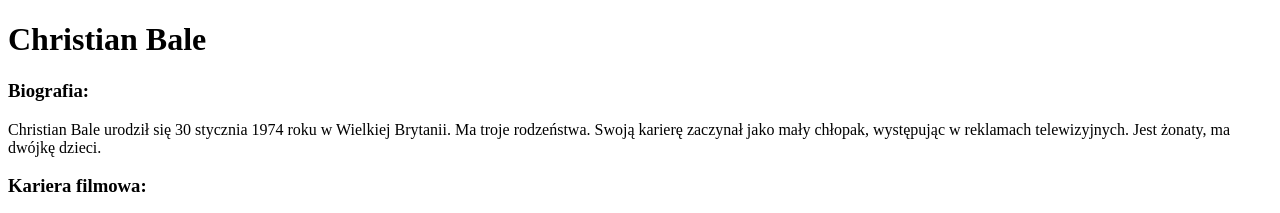
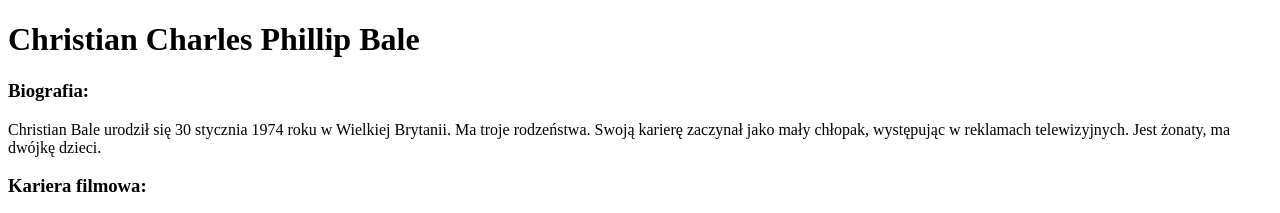
Before and after one commit to AgaT83/nauka-gita-2, a plain HTML site: page index.html in a window 1280 px wide. Shown: the top 213 px of the page. Drawn offline with Linux system fonts and the light colour scheme.

Commit message:
Change tag h1

```diff
--- a/index.html
+++ b/index.html
@@ -6,7 +6,7 @@
     </head>
 
     <body>
-        <h1>Christian Bale</h1>
+        <h1>Christian Charles Phillip Bale</h1>
 
         <h3>Biografia:</h3>
         <p>Christian Bale urodził się 30 stycznia 1974 roku w Wielkiej Brytanii. Ma troje rodzeństwa. Swoją karierę zaczynał jako mały chłopak, występując w reklamach telewizyjnych. Jest żonaty, ma dwójkę dzieci.</p>
```
